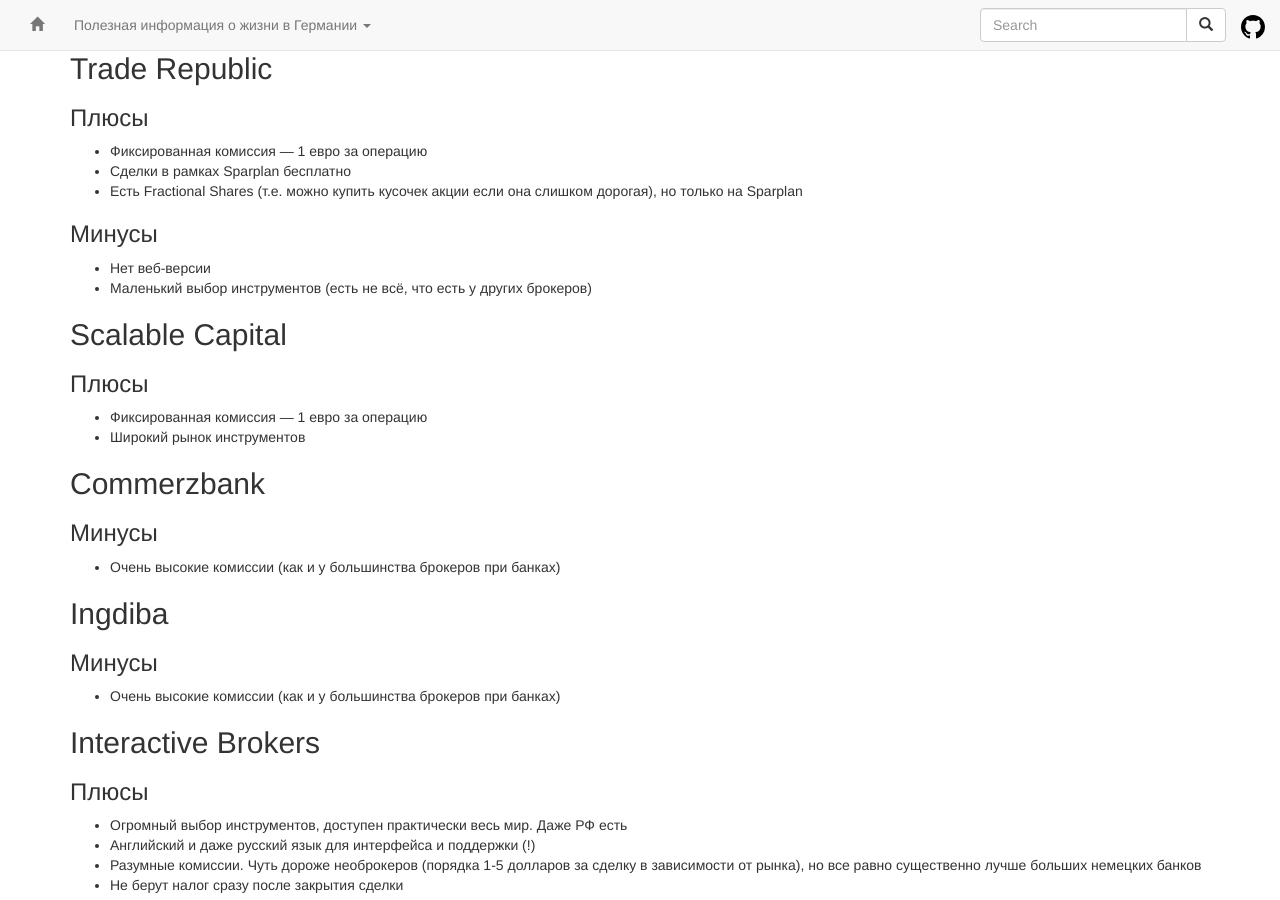
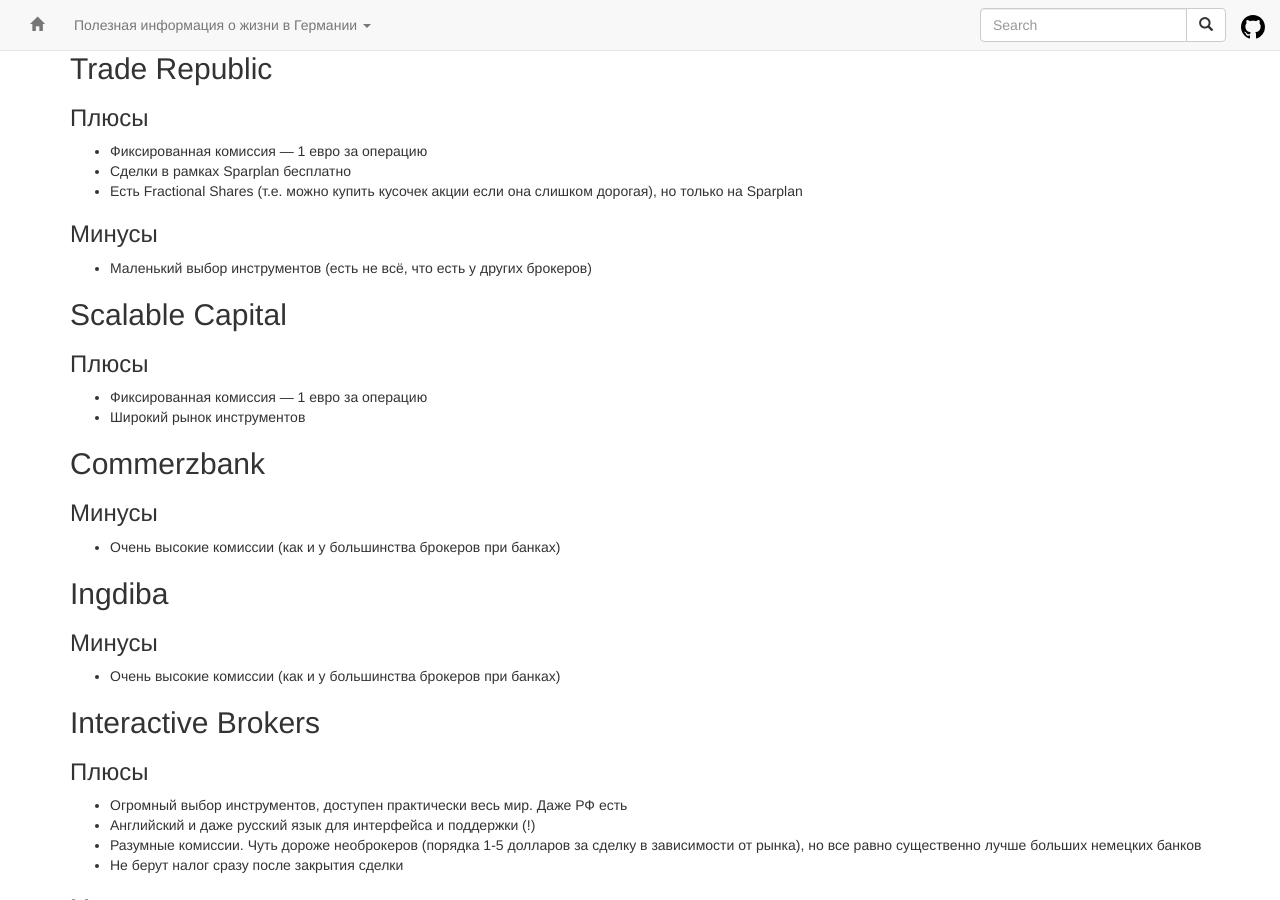
Before and after one commit to ru-de/faq, a Jekyll site: the page built from pages/Инвестиции.md, in a window 1280 px wide and 900 px high, scrolled down 733 px. Built offline with Jekyll 4.4.1, drawn with Linux system fonts in a browser that asks for light colours; nearby versions of some CDN libraries.

Commit message:
sync github pages

```diff
--- a/pages/Инвестиции.md
+++ b/pages/Инвестиции.md
@@ -44,7 +44,6 @@ https://www.justetf.com/de-en/academy/academy-overview.html
 * Есть Fractional Shares (т.е. можно купить кусочек акции если она слишком дорогая), но только на Sparplan
 
 ### Минусы
-* Нет веб-версии
 * Маленький выбор инструментов (есть не всё, что есть у других брокеров)
 
 ## Scalable Capital
```
